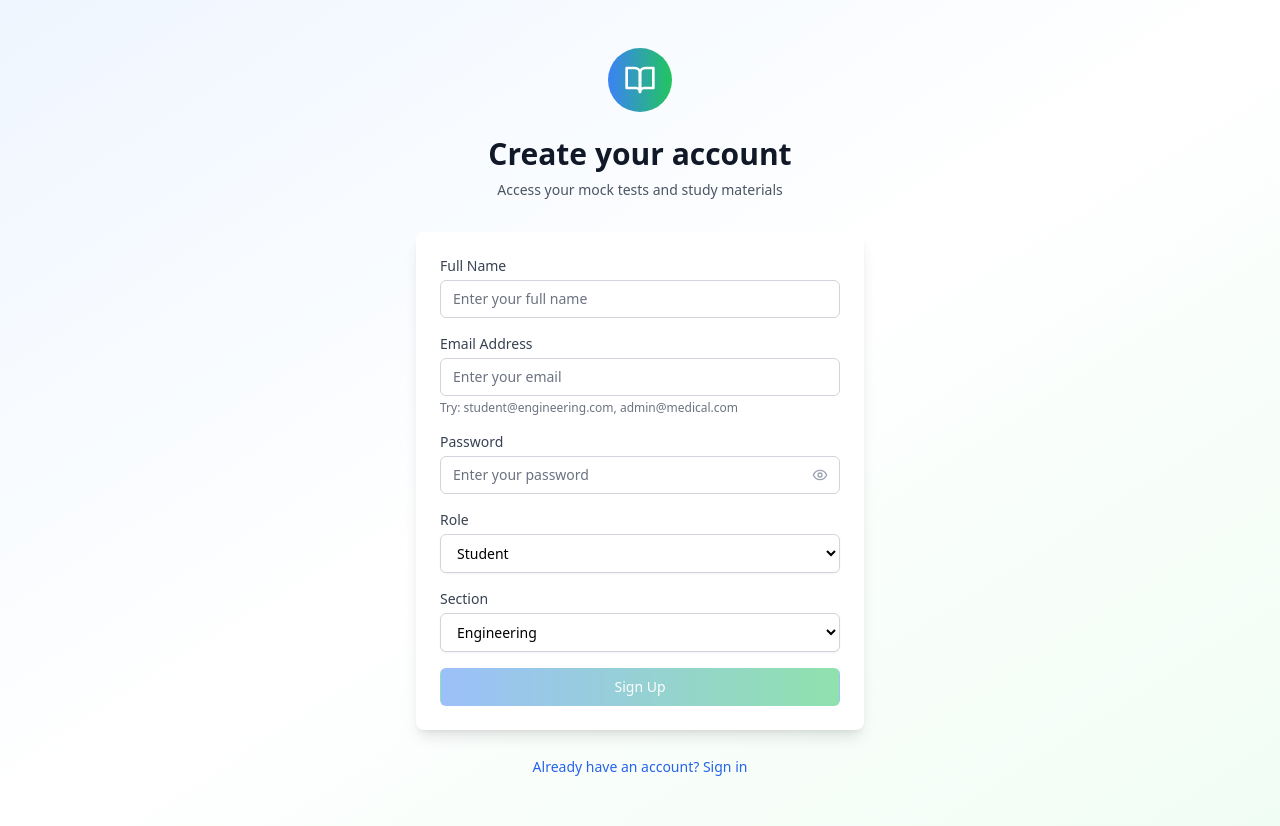
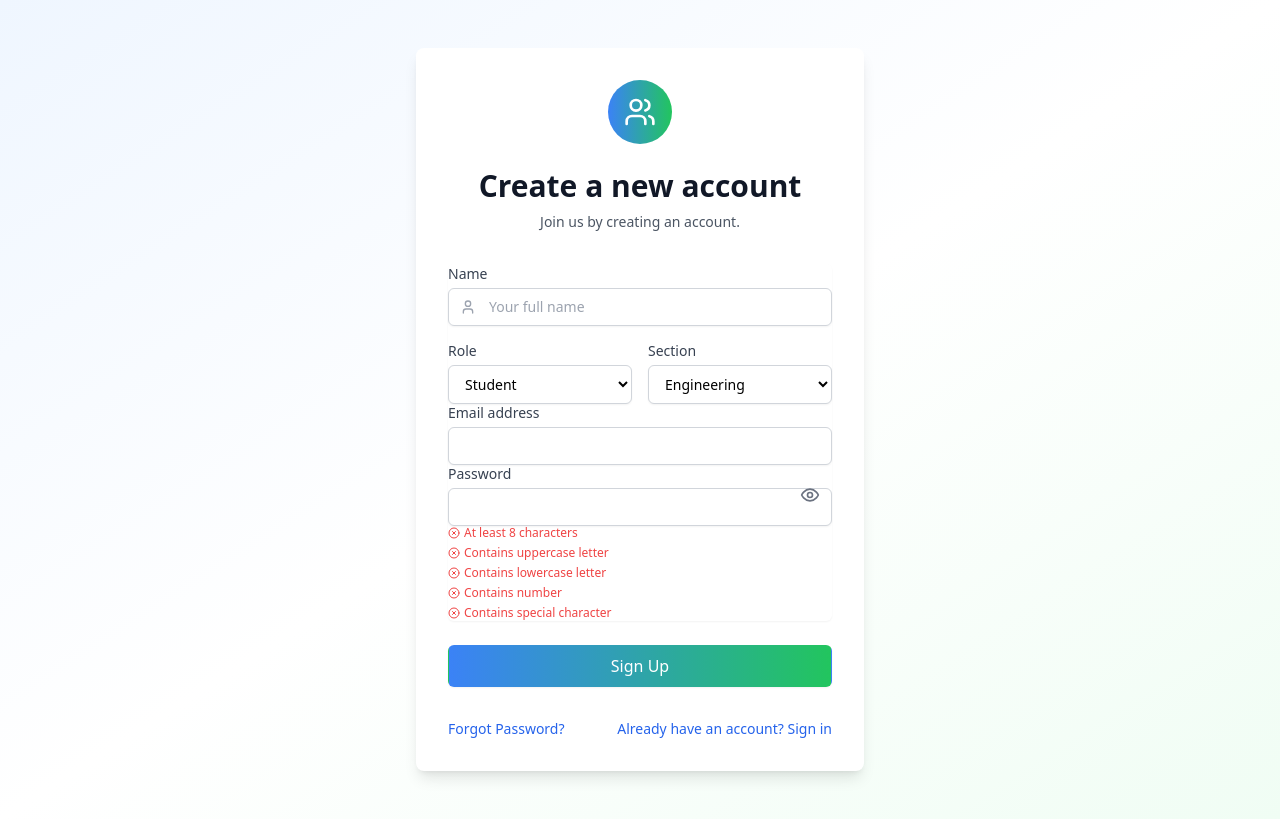
Before and after one commit to div-cyber/Mocktest, a React (Vite) app: page / in a window 1280 px wide. Both pictures are taken after a click on the button "Don't have an account? Sign up". Built offline with nearby package versions, Linux system fonts and the light colour scheme; no server answers.

Commit message:
Updated Login.tsx

```diff
--- a/src/components/Auth/Login.tsx
+++ b/src/components/Auth/Login.tsx
@@ -18,9 +18,8 @@ const Login: React.FC = () => {
   const [error, setError] = useState('');
   const [success, setSuccess] = useState('');
 
-  const { login, signup, resetPassword, checkEmailAuthorization } = useAuth();
+  const { login, signup, resetPassword } = useAuth(); // Removed checkEmailAuthorization
 
-  // Password validation
   const validatePassword = (password: string) => {
     const requirements = {
       length: password.length >= 8,
@@ -29,7 +28,6 @@ const Login: React.FC = () => {
       number: /\d/.test(password),
       special: /[!@#$%^&*(),.?":{}|<>]/.test(password)
     };
-
     const isValid = Object.values(requirements).every(req => req);
     return { requirements, isValid };
   };
@@ -45,16 +43,6 @@ const Login: React.FC = () => {
       setError('Password does not meet all requirements');
       setLoading(false);
       return;
-    }
-
-    // Check email authorization for signup
-    if (!isLogin) {
-      const isAuthorized = await checkEmailAuthorization(formData.email);
-      if (!isAuthorized) {
-        setError('This email is not authorized for registration. Please contact the administrator.');
-        setLoading(false);
-        return;
-      }
     }
 
     try {
@@ -140,33 +128,19 @@ const Login: React.FC = () => {
                   required
                   value={resetEmail}
                   onChange={(e) => setResetEmail(e.target.value)}
-                  className="mt-1 appearance-none relative block w-full px-3 py-2 border border-gray-300 placeholder-gray-500 text-gray-900 rounded-md focus:outline-none focus:ring-blue-500 focus:border-blue-500 focus:z-10 sm:text-sm transition-colors"
-                  placeholder="Enter your email"
+                  className="mt-1 block w-full px-3 py-2 border border-gray-300 rounded-md shadow-sm focus:outline-none focus:ring focus:border-blue-500 sm:text-sm"
                 />
               </div>
 
-              {error && (
-                <div className="text-red-600 text-sm text-center">{error}</div>
-              )}
-
-              {success && (
-                <div className="text-green-600 text-sm text-center">{success}</div>
-              )}
-
-              {success && (
-                <div className="text-green-600 text-sm text-center">{success}</div>
-              )}
+              {error && <div className="text-red-600 text-sm text-center">{error}</div>}
+              {success && <div className="text-green-600 text-sm text-center">{success}</div>}
 
               <button
                 type="submit"
                 disabled={loading}
-                className="group relative w-full flex justify-center py-2 px-4 border border-transparent text-sm font-medium rounded-md text-white bg-gradient-to-r from-blue-500 to-green-500 hover:from-blue-600 hover:to-green-600 focus:outline-none focus:ring-2 focus:ring-offset-2 focus:ring-blue-500 disabled:opacity-50 disabled:cursor-not-allowed transition-all duration-200"
+                className="w-full py-2 px-4 bg-blue-600 hover:bg-blue-700 text-white rounded-md text-sm font-medium"
               >
-                {loading ? (
-                  <div className="w-5 h-5 border-2 border-white border-t-transparent rounded-full animate-spin" />
-                ) : (
-                  'Send Reset Email'
-                )}
+                {loading ? 'Sending...' : 'Send Reset Email'}
               </button>
             </div>
 
@@ -174,7 +148,7 @@ const Login: React.FC = () => {
               <button
                 type="button"
                 onClick={() => setShowForgotPassword(false)}
-                className="text-blue-600 hover:text-blue-500 text-sm font-medium transition-colors"
+                className="text-blue-600 hover:underline text-sm"
               >
                 Back to sign in
               </button>
@@ -186,176 +160,147 @@ const Login: React.FC = () => {
   }
 
   return (
-    <div className="min-h-screen bg-gradient-to-br from-blue-50 via-white to-green-50 flex items-center justify-center py-12 px-4 sm:px-6 lg:px-8">
-      <div className="max-w-md w-full space-y-8">
+    <div className="min-h-screen flex items-center justify-center bg-gradient-to-br from-blue-50 via-white to-green-50 py-12 px-4 sm:px-6 lg:px-8">
+      <div className="max-w-md w-full space-y-8 bg-white p-8 rounded-lg shadow-lg">
         <div className="text-center">
           <div className="mx-auto h-16 w-16 bg-gradient-to-r from-blue-500 to-green-500 rounded-full flex items-center justify-center">
-            <BookOpen className="h-8 w-8 text-white" />
+            {isLogin ? <BookOpen className="h-8 w-8 text-white" /> : <Users className="h-8 w-8 text-white" />}
           </div>
           <h2 className="mt-6 text-3xl font-bold text-gray-900">
-            {isLogin ? 'Sign in to your account' : 'Create your account'}
+            {isLogin ? 'Sign in to your account' : 'Create a new account'}
           </h2>
           <p className="mt-2 text-sm text-gray-600">
-            Access your mock tests and study materials
+            {isLogin ? 'Welcome back! Please enter your credentials.' : 'Join us by creating an account.'}
           </p>
         </div>
 
         <form className="mt-8 space-y-6" onSubmit={handleSubmit}>
-          <div className="bg-white rounded-lg shadow-lg p-6 space-y-4">
+          <div className="rounded-md shadow-sm -space-y-px">
             {!isLogin && (
-              <div>
-                <label htmlFor="name" className="block text-sm font-medium text-gray-700">
-                  Full Name
-                </label>
+              <>
+                <div className="mb-4">
+                  <label htmlFor="name" className="block text-sm font-medium text-gray-700">Name</label>
+                  <div className="mt-1 relative rounded-md shadow-sm">
                     <input
                       id="name"
                       name="name"
                       type="text"
-                  required={!isLogin}
+                      required
                       value={formData.name}
                       onChange={handleInputChange}
-                  className="mt-1 appearance-none relative block w-full px-3 py-2 border border-gray-300 placeholder-gray-500 text-gray-900 rounded-md focus:outline-none focus:ring-blue-500 focus:border-blue-500 focus:z-10 sm:text-sm transition-colors"
-                  placeholder="Enter your full name"
+                      className="block w-full pl-10 pr-3 py-2 border border-gray-300 rounded-md focus:outline-none focus:ring-blue-500 focus:border-blue-500 sm:text-sm"
+                      placeholder="Your full name"
                     />
+                    <div className="absolute inset-y-0 left-0 pl-3 flex items-center pointer-events-none">
+                      <User className="h-4 w-4 text-gray-400" />
                     </div>
-            )}
-
-            <div>
-              <label htmlFor="email" className="block text-sm font-medium text-gray-700">
-                Email Address
-              </label>
-              <input
-                id="email"
-                name="email"
-                type="email"
-                autoComplete="email"
-                required
-                value={formData.email}
-                onChange={handleInputChange}
-                className="mt-1 appearance-none relative block w-full px-3 py-2 border border-gray-300 placeholder-gray-500 text-gray-900 rounded-md focus:outline-none focus:ring-blue-500 focus:border-blue-500 focus:z-10 sm:text-sm transition-colors"
-                placeholder="Enter your email"
-              />
-              <p className="mt-1 text-xs text-gray-500">
-                Try: student@engineering.com, admin@medical.com
-              </p>
+                  </div>
                 </div>
 
-            <div>
-              <label htmlFor="password" className="block text-sm font-medium text-gray-700">
-                Password
-              </label>
-              <div className="mt-1 relative">
-                <input
-                  id="password"
-                  name="password"
-                  type={showPassword ? 'text' : 'password'}
-                  autoComplete="current-password"
-                  required
-                  value={formData.password}
-                  onChange={handleInputChange}
-                  className="appearance-none relative block w-full px-3 py-2 pr-10 border border-gray-300 placeholder-gray-500 text-gray-900 rounded-md focus:outline-none focus:ring-blue-500 focus:border-blue-500 focus:z-10 sm:text-sm transition-colors"
-                  placeholder="Enter your password"
-                />
-                <button
-                  type="button"
-                  className="absolute inset-y-0 right-0 pr-3 flex items-center"
-                  onClick={() => setShowPassword(!showPassword)}
-                >
-                  {showPassword ? (
-                    <EyeOff className="h-4 w-4 text-gray-400" />
-                  ) : (
-                    <Eye className="h-4 w-4 text-gray-400" />
-                  )}
-                </button>
-              </div>
-
-              {!isLogin && formData.password && (
-                <div className="mt-2 p-3 bg-gray-50 rounded-md space-y-1">
-                  <p className="text-xs font-medium text-gray-700 mb-2">Password Requirements:</p>
-                  <PasswordRequirement met={passwordValidation.requirements.length} text="At least 8 characters" />
-                  <PasswordRequirement met={passwordValidation.requirements.uppercase} text="One uppercase letter" />
-                  <PasswordRequirement met={passwordValidation.requirements.lowercase} text="One lowercase letter" />
-                  <PasswordRequirement met={passwordValidation.requirements.number} text="One number" />
-                  <PasswordRequirement met={passwordValidation.requirements.special} text="One special character (!@#$%^&*)" />
-                </div>
-              )}
-            </div>
-
-            {!isLogin && (
-              <>
-                <div>
-                  <label htmlFor="role" className="block text-sm font-medium text-gray-700">
-                    Role
-                  </label>
+                <div className="flex gap-4">
+                  <div className="w-1/2">
+                    <label htmlFor="role" className="block text-sm font-medium text-gray-700">Role</label>
                     <select
                       id="role"
                       name="role"
                       value={formData.role}
                       onChange={handleInputChange}
-                    className="mt-1 block w-full px-3 py-2 border border-gray-300 bg-white rounded-md shadow-sm focus:outline-none focus:ring-blue-500 focus:border-blue-500 sm:text-sm"
+                      className="mt-1 block w-full py-2 px-3 border border-gray-300 bg-white rounded-md shadow-sm focus:outline-none focus:ring-blue-500 focus:border-blue-500 sm:text-sm"
                     >
                       <option value="student">Student</option>
                       <option value="admin">Admin</option>
                     </select>
                   </div>
 
-                <div>
-                  <label htmlFor="section" className="block text-sm font-medium text-gray-700">
-                    Section
-                  </label>
+                  <div className="w-1/2">
+                    <label htmlFor="section" className="block text-sm font-medium text-gray-700">Section</label>
                     <select
                       id="section"
                       name="section"
                       value={formData.section}
                       onChange={handleInputChange}
-                    className="mt-1 block w-full px-3 py-2 border border-gray-300 bg-white rounded-md shadow-sm focus:outline-none focus:ring-blue-500 focus:border-blue-500 sm:text-sm"
+                      className="mt-1 block w-full py-2 px-3 border border-gray-300 bg-white rounded-md shadow-sm focus:outline-none focus:ring-blue-500 focus:border-blue-500 sm:text-sm"
                     >
                       <option value="engineering">Engineering</option>
                       <option value="medical">Medical</option>
                     </select>
                   </div>
+                </div>
               </>
             )}
 
-            {error && (
-              <div className="text-red-600 text-sm text-center">{error}</div>
+            <div className="mb-4">
+              <label htmlFor="email" className="block text-sm font-medium text-gray-700">Email address</label>
+              <input
+                id="email"
+                name="email"
+                type="email"
+                required
+                value={formData.email}
+                onChange={handleInputChange}
+                className="mt-1 block w-full px-3 py-2 border border-gray-300 rounded-md shadow-sm focus:outline-none focus:ring-blue-500 focus:border-blue-500 sm:text-sm"
+              />
+            </div>
+
+            <div className="mb-4 relative">
+              <label htmlFor="password" className="block text-sm font-medium text-gray-700">Password</label>
+              <input
+                id="password"
+                name="password"
+                type={showPassword ? 'text' : 'password'}
+                required
+                value={formData.password}
+                onChange={handleInputChange}
+                className="mt-1 block w-full px-3 py-2 pr-10 border border-gray-300 rounded-md shadow-sm focus:outline-none focus:ring-blue-500 focus:border-blue-500 sm:text-sm"
+              />
+              <div className="absolute inset-y-0 right-0 pr-3 flex items-center text-sm leading-5">
+                {showPassword ? (
+                  <EyeOff
+                    className="h-5 w-5 text-gray-500 cursor-pointer"
+                    onClick={() => setShowPassword(false)}
+                  />
+                ) : (
+                  <Eye
+                    className="h-5 w-5 text-gray-500 cursor-pointer"
+                    onClick={() => setShowPassword(true)}
+                  />
                 )}
+              </div>
+            </div>
+
+            {!isLogin && (
+              <div className="space-y-1">
+                <PasswordRequirement met={passwordValidation.requirements.length} text="At least 8 characters" />
+                <PasswordRequirement met={passwordValidation.requirements.uppercase} text="Contains uppercase letter" />
+                <PasswordRequirement met={passwordValidation.requirements.lowercase} text="Contains lowercase letter" />
+                <PasswordRequirement met={passwordValidation.requirements.number} text="Contains number" />
+                <PasswordRequirement met={passwordValidation.requirements.special} text="Contains special character" />
+              </div>
+            )}
+
+            {error && <div className="text-red-600 text-sm text-center">{error}</div>}
+          </div>
 
           <button
             type="submit"
-              disabled={loading || (!isLogin && !passwordValidation.isValid)}
-              className="group relative w-full flex justify-center py-2 px-4 border border-transparent text-sm font-medium rounded-md text-white bg-gradient-to-r from-blue-500 to-green-500 hover:from-blue-600 hover:to-green-600 focus:outline-none focus:ring-2 focus:ring-offset-2 focus:ring-blue-500 disabled:opacity-50 disabled:cursor-not-allowed transition-all duration-200"
+            disabled={loading}
+            className="w-full flex justify-center py-2 px-4 border border-transparent rounded-md shadow-sm text-white bg-gradient-to-r from-blue-500 to-green-500 hover:from-blue-600 hover:to-green-600 transition-colors duration-300"
           >
-              {loading ? (
-                <div className="w-5 h-5 border-2 border-white border-t-transparent rounded-full animate-spin" />
-              ) : (
-                isLogin ? 'Sign In' : 'Sign Up'
-              )}
+            {loading ? 'Processing...' : isLogin ? 'Sign In' : 'Sign Up'}
+          </button>
+        </form>
+
+        <div className="flex justify-between items-center mt-4">
+          <button onClick={() => setShowForgotPassword(true)} className="text-sm text-blue-600 hover:underline">
+            Forgot Password?
+          </button>
+          <button
+            onClick={() => setIsLogin(!isLogin)}
+            className="text-sm text-blue-600 hover:underline"
+          >
+            {isLogin ? "Don't have an account? Sign up" : "Already have an account? Sign in"}
           </button>
         </div>
-
-          {isLogin && (
-            <div className="text-center">
-              <button
-                type="button"
-                onClick={() => setShowForgotPassword(true)}
-                className="text-blue-600 hover:text-blue-500 text-sm font-medium transition-colors"
-              >
-                Forgot your password?
-              </button>
-            </div>
-          )}
-
-          <div className="text-center">
-            <button
-              type="button"
-              onClick={() => setIsLogin(!isLogin)}
-              className="text-blue-600 hover:text-blue-500 text-sm font-medium transition-colors"
-            >
-              {isLogin ? "Don't have an account? Sign up" : 'Already have an account? Sign in'}
-            </button>
-          </div>
-        </form>
       </div>
     </div>
   );
```
Lines whose indentation alone changed are shown as unchanged.
